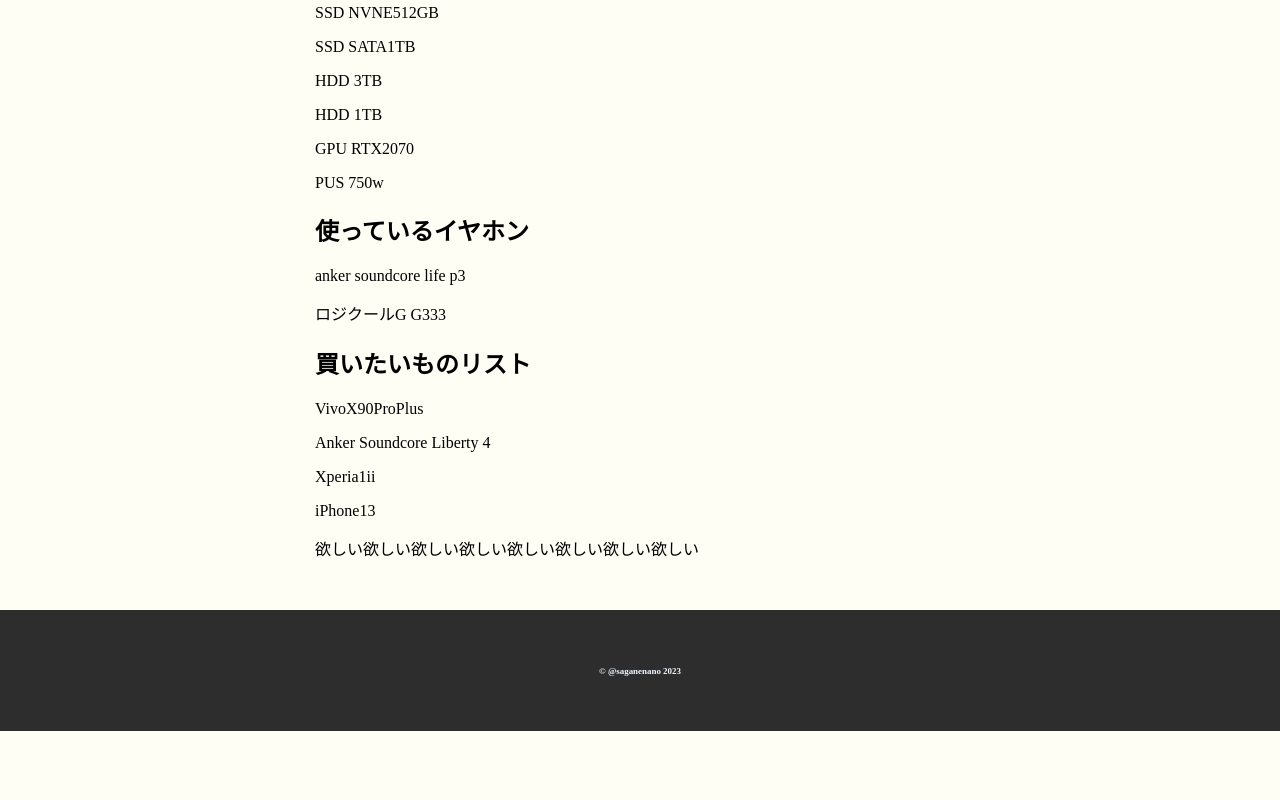
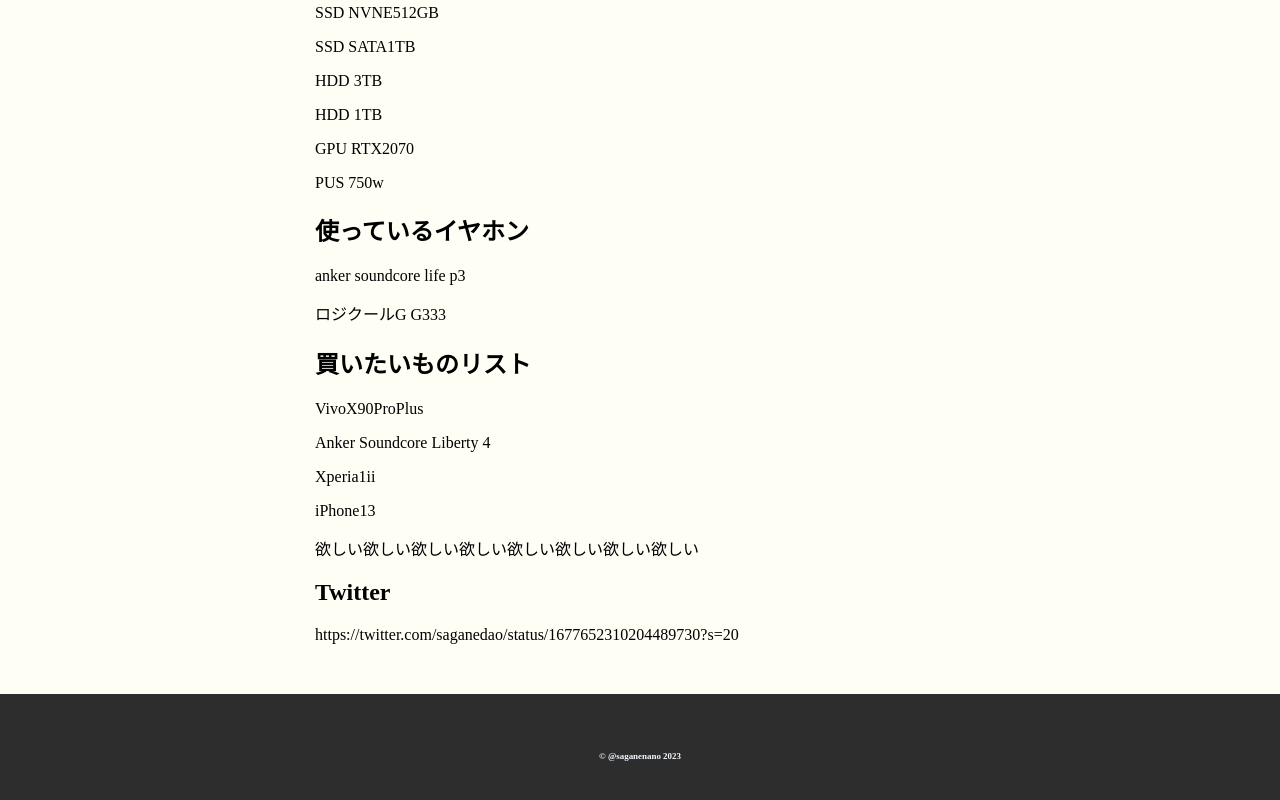
Before and after one commit to shiguna00/shiguna00.github.io, a plain HTML site: page index.html in a window 1280 px wide. Shown: the part 1267-2067 px from the top of the page. Before the commit the page ends 1998 px from the top, so only its background shows below. Drawn offline with Linux system fonts and the light colour scheme.

Commit message:
Update index.html

```diff
--- a/index.html
+++ b/index.html
@@ -71,8 +71,8 @@
           <p>iPhone13</p>
           <p>欲しい欲しい欲しい欲しい欲しい欲しい欲しい欲しい</p>
 
-          <h2></h2>
-
+          <h2>Twitter</h2>
+         <p>https://twitter.com/saganedao/status/1677652310204489730?s=20</p>
 
 
 
```
